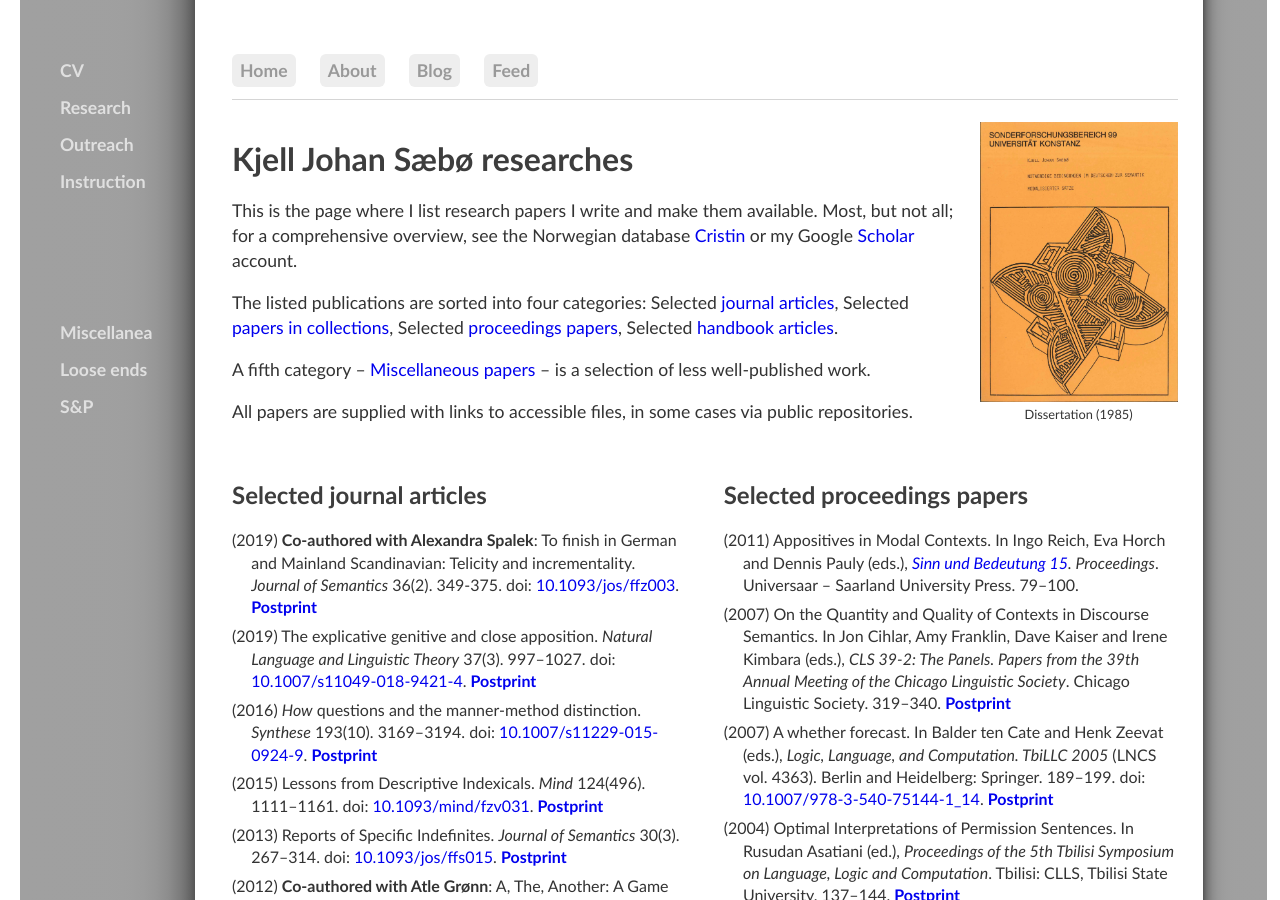
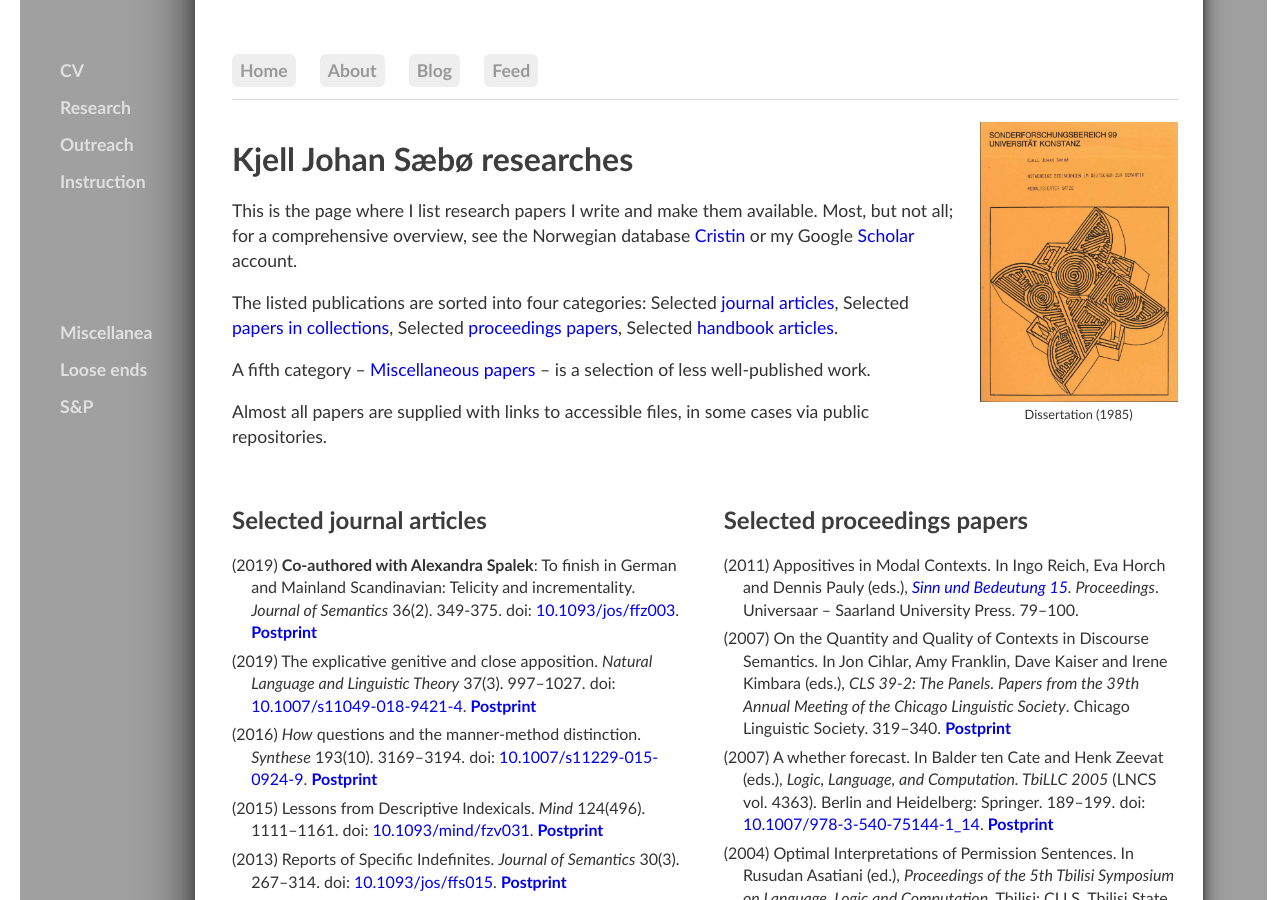
Before and after one commit to kjelljs/kjelljs.github.io, a Jekyll site: the page built from research/index.html, in a window 1280 px wide and 900 px high. Built offline with Jekyll 4.4.1, drawn with Linux system fonts in a browser that asks for light colours; some of the changed text lies outside the part shown.

Commit message:
Update index.html

```diff
--- a/research/index.html
+++ b/research/index.html
@@ -13,7 +13,7 @@
 <div style="float:right;"><figure class="rightfig"><div class="zoom"><img style="height:280px"; src="/pics/SFB99.jpg"></div><figcaption>Dissertation (1985)</figcaption></figure></div>
 <div class="blurb">
 	<h1>Kjell Johan Sæbø researches</h1>
-	<div class="ingress"><p>This is the page where I list research papers I write and make them available. Most, but not all; for a comprehensive overview, see the Norwegian database <a href="https://wo.cristin.no/as/WebObjects/cristin.woa/wa/fres?action=sok&etternavn=Sæbø&fornavn=Kjell+Johan&erNorsk=1&erNordisk=1&erNasjonalt=1&erInternasjonalt=1&erUkjent=1&visParametre=1&bs=50">Cristin</a> or my Google <a href="https://scholar.google.com/citations?user=XBZ6ZXsAAAAJ">Scholar</a> account.</p> <p>The listed publications are sorted into four categories: Selected <a href="#jour">journal articles</a>, Selected <a href="#coll">papers in collections</a>, Selected <a href="#proc">proceedings papers</a>, Selected <a href="#hand">handbook articles</a>.</p><p>A fifth category – <a href="#misc">Miscellaneous papers</a> – is a selection of less well-published work.</p><p>All papers are supplied with links to accessible files, in some cases via public repositories.</p></div>
+	<div class="ingress"><p>This is the page where I list research papers I write and make them available. Most, but not all; for a comprehensive overview, see the Norwegian database <a href="https://wo.cristin.no/as/WebObjects/cristin.woa/wa/fres?action=sok&etternavn=Sæbø&fornavn=Kjell+Johan&erNorsk=1&erNordisk=1&erNasjonalt=1&erInternasjonalt=1&erUkjent=1&visParametre=1&bs=50">Cristin</a> or my Google <a href="https://scholar.google.com/citations?user=XBZ6ZXsAAAAJ">Scholar</a> account.</p> <p>The listed publications are sorted into four categories: Selected <a href="#jour">journal articles</a>, Selected <a href="#coll">papers in collections</a>, Selected <a href="#proc">proceedings papers</a>, Selected <a href="#hand">handbook articles</a>.</p><p>A fifth category – <a href="#misc">Miscellaneous papers</a> – is a selection of less well-published work.</p><p>Almost all papers are supplied with links to accessible files, in some cases via public repositories.</p></div>
 	</div><!-- /.blurb -->
 <style type="text/css">
 .left {
@@ -100,6 +100,8 @@
 			     <span class="lefttooltiptext">This long paper, investigating the anaphoricity of anaphoric presuppositions and basing a theory of zero anaphora, aka Null Complement Anaphora, on that, underlies the 1996 journal article with the same title.</span></div></li>
 		    <li><div class="lefttooltip">(1991) Partition Semantics and cooperative response. In Harold Somers (ed.), <i>Working Papers in Computational Semantics, Dialogue and Discourse</i>. Centre for Computational Linguistics, UMIST, Manchester. 5–22. <a href="/pdf/Saeboe91.pdf"><b>Postprint</b></a>
 			     <span class="lefttooltiptext">A formalization of the Gricean Maxim of Quantity in terms of partial answers in the framework of the Groenendijk and Stokhof theory of questions, with an algorithm set in a Prolog program.</span></div></li>
+		    <li><div class="lefttooltip">(1980) Infinitive perfect and backward causation. <i>Nordic Journal of Linguistics</i> 3(2). 161–173. doi: <a href="https://doi.org/10.1017/S0332586500000561">1017/S0332586500000561</a>.
+			     <span class="lefttooltiptext">Attempts to explain the deviant nature of causative constructions with present perfect effect sentences, showing that if counterfactural dependence is re-interpreted along the lines of branching possible worlds, they can be shown to be systematically contradictory.</span></div></li>
     </ul>
 </div>
 <p>&nbsp;</p>
```
